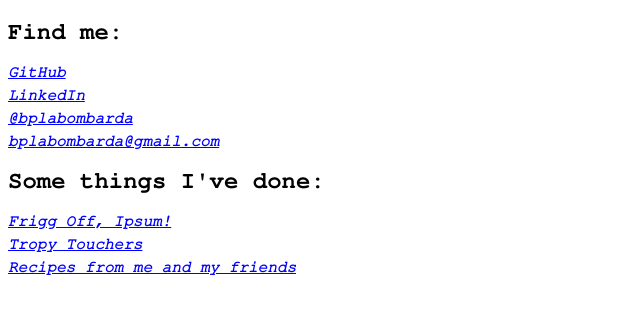
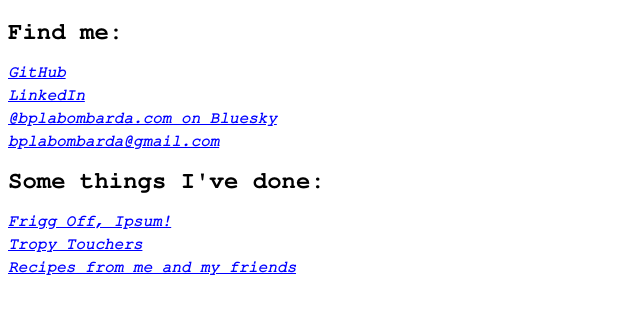
Before and after one commit to bplabombarda/bplabombarda.github.io, a website: page index.html in a window 1280 px wide. Shown: the part 55-368 px from the top of the page, without its empty margins (0-640 px from the left). Drawn offline with Linux system fonts and the light colour scheme.

Commit message:
Add Bluesky link

```diff
--- a/index.html
+++ b/index.html
@@ -35,7 +35,7 @@
                     <a href="https://www.linkedin.com/in/bplabombarda/"target="_blank">LinkedIn</a>
                   </li>
                   <li>
-                    <a href="https://twitter.com/bplabombarda" target="_blank">@bplabombarda</a>
+                    <a href="https://bsky.app/profile/bplabombarda.com" target="_blank">@bplabombarda.com on Bluesky</a>
                   </li>
                   <li>
                     <a href="mailto:bplabombarda@gmail.com" target="_top">bplabombarda@gmail.com</a>
```
